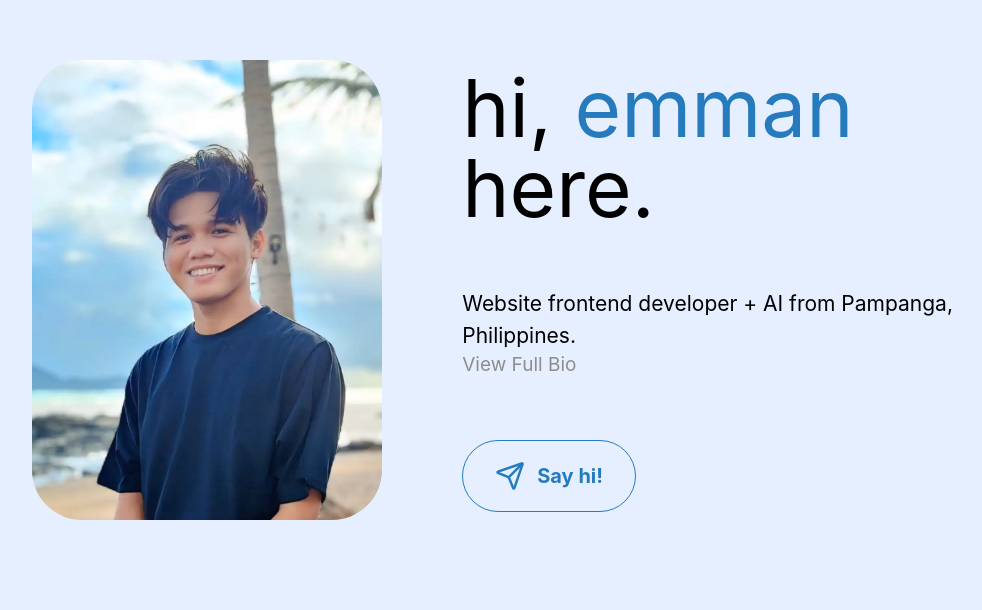
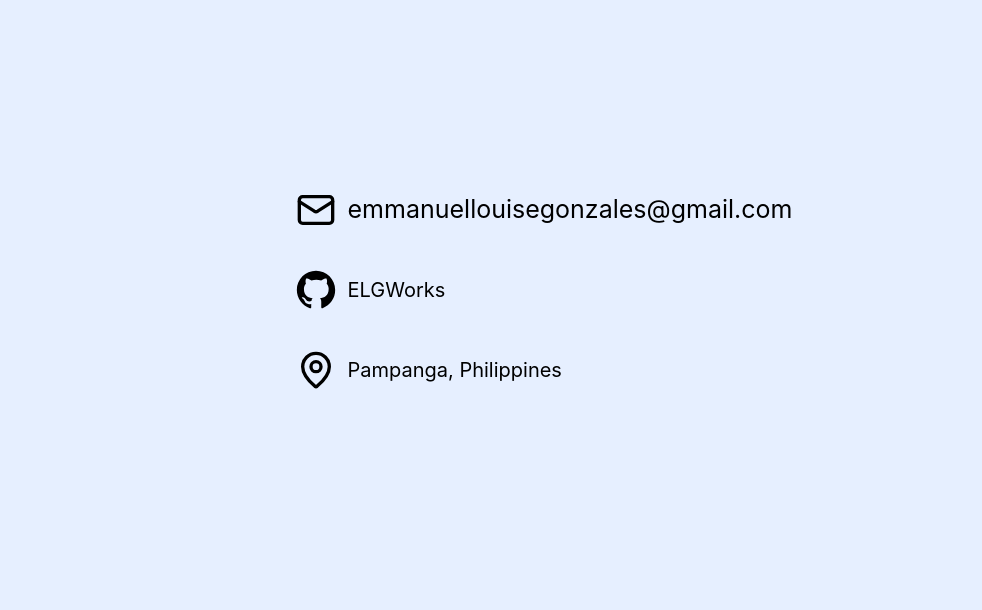
Before and after one commit to ELGWorks/ELG-V2, a React (Vite) app: page / in a window 1280 px wide. Shown: the part 1670-2280 px from the top of the page, without its empty margins (96-1078 px from the left). Built offline with nearby package versions, Linux system fonts and the light colour scheme.

Commit message:
simple contact section

```diff
--- a/src/components/ContactSection.tsx
+++ b/src/components/ContactSection.tsx
@@ -1,45 +1,48 @@
-import { Link } from "react-router";
-import { Send } from "lucide-react";
-import introImage from "../images/intro-image.webp";
+import { Mail, MapPin } from "lucide-react";
 
 function ContactSection() {
   return (
     <section
-      id="home"
-      className="flex min-h-[calc(100vh-5rem)] items-center justify-center gap-20"
+      id="contact"
+      className="flex min-h-[calc(100vh-5rem)] flex-col items-center justify-center"
     >
-      <div>
-        <img
-          src={introImage}
-          alt="Emman's profile"
-          className="h-115 w-90 rounded-[50px] object-cover"
-        />
-      </div>
-
-      <div className="flex flex-col gap-15">
-        <p className="text-[80px] leading-none">
-          hi, <span className="text-[#257BBE]">emman</span> here.
-        </p>
+      <div className="flex min-h-[calc(100vh-5rem)] flex-col justify-center gap-10">
+        <div className="flex items-center gap-3 text-[25px] text-black">
+          <a
+            href="mailto:emmanuellouisegonzales@gmail.com"
+            className="transition-colors duration-300 ease-in-out hover:text-[#257BBE] flex items-center gap-3"
+          >
+            <Mail size={40} />
+            emmanuellouisegonzales@gmail.com
+          </a>
+        </div>
 
         <div>
-          <p className="text-[21px]">
-            Website frontend developer + AI from Pampanga, Philippines.
-          </p>
-          <Link
-            to="/viewfullbio"
-            className="w-fit cursor-pointer text-[#8D8D8D] hover:underline hover:text-[#257BBE] transition-colors duration-600 ease-in-out text-[19px]"
+          <a
+            href="https://github.com/ELGWorks"
+            target="_blank"
+            rel="noopener noreferrer"
+            aria-label="GitHub profile"
+            className="flex items-center gap-3 text-[20px] text-black transition-colors duration-300 ease-in-out hover:text-[#257BBE]"
           >
-            View Full Bio
-          </Link>
+            <svg
+              xmlns="http://www.w3.org/2000/svg"
+              width="40"
+              height="40"
+              viewBox="0 0 24 24"
+              fill="currentColor"
+              aria-hidden="true"
+            >
+              <path d="M12 .5C5.65.5.5 5.65.5 12c0 5.08 3.29 9.39 7.86 10.91.58.11.79-.25.79-.56 0-.28-.01-1.02-.02-2-3.2.7-3.88-1.54-3.88-1.54-.53-1.34-1.31-1.7-1.31-1.7-1.07-.73.08-.72.08-.72 1.18.08 1.8 1.21 1.8 1.21 1.05 1.8 2.75 1.28 3.42.98.11-.76.41-1.28.75-1.57-2.55-.29-5.23-1.28-5.23-5.7 0-1.26.45-2.29 1.2-3.1-.12-.3-.52-1.48.11-3.08 0 0 .98-.31 3.2 1.18a11.1 11.1 0 0 1 5.82 0c2.22-1.5 3.2-1.18 3.2-1.18.63 1.6.23 2.78.11 3.08.75.81 1.2 1.84 1.2 3.1 0 4.43-2.68 5.4-5.24 5.69.42.36.8 1.06.8 2.14 0 1.55-.01 2.8-.01 3.18 0 .31.21.68.8.56A11.51 11.51 0 0 0 23.5 12C23.5 5.65 18.35.5 12 .5Z" />
+            </svg>
+            ELGWorks
+          </a>
         </div>
 
-        <button
-          aria-label="Send an email"
-          className="flex items-center gap-3 w-fit border border:black; cursor-pointer px-8 py-5 rounded-[50px] border border-[#257BBE] hover:bg-[#257BBE] hover:text-white transition-colors duration-600 ease-in-out text-[20px] font-bold text-[#257BBE]"
-        >
-          <Send size={30} />
-          Say hi!
-        </button>
+        <div className="flex items-center gap-3 text-[20px] text-black gap-3">
+          <MapPin size={40} />
+          <p>Pampanga, Philippines</p>
+        </div>
       </div>
     </section>
   );
```
